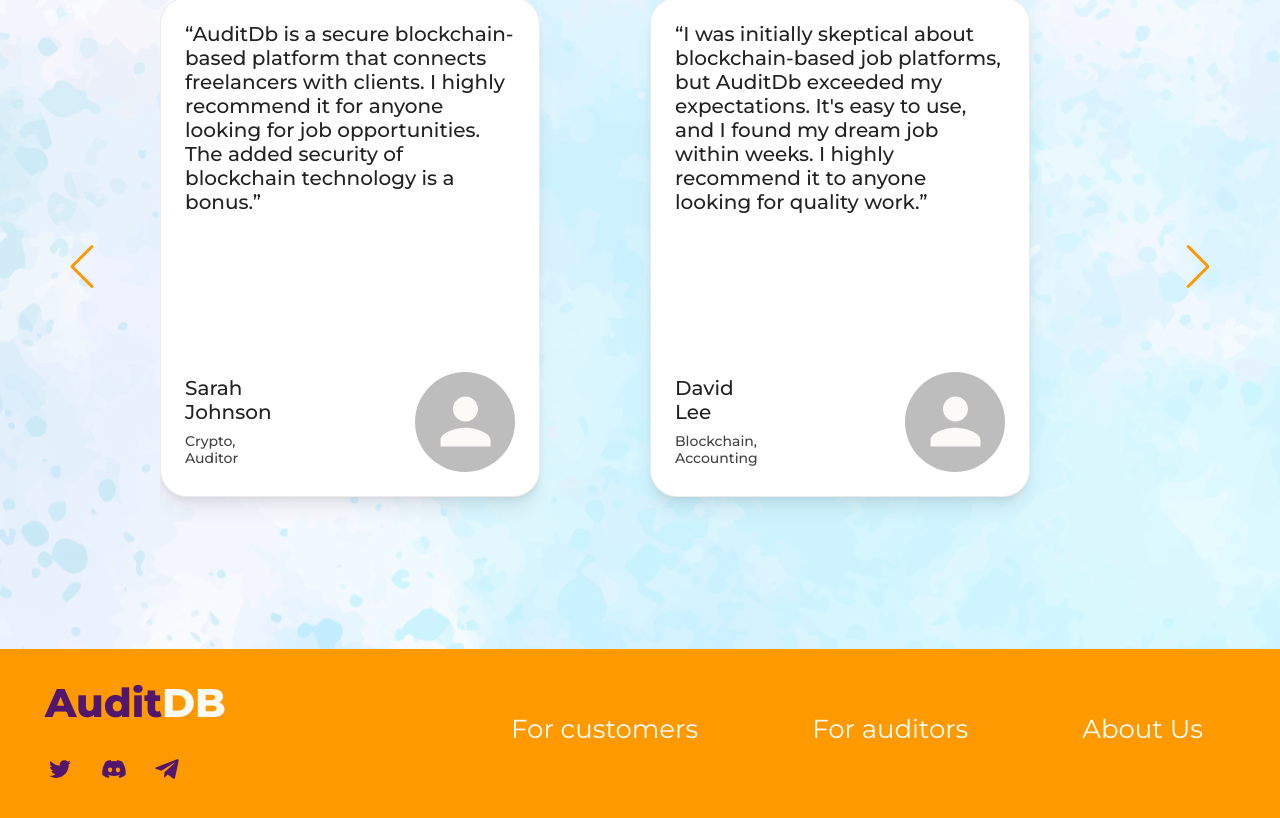
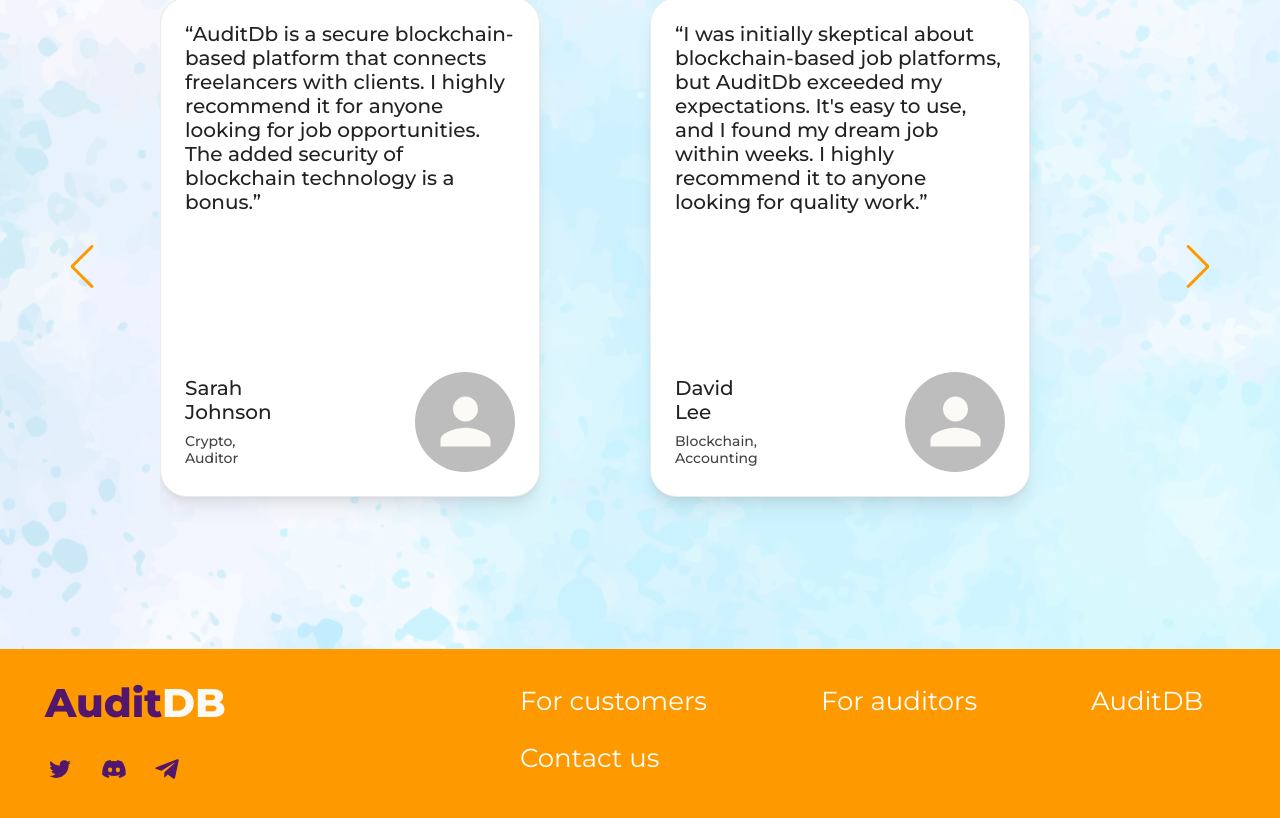
Before and after one commit to auditdbio/audit-web, a React (Vite) app: page / in a window 1280 px wide. Shown: the part 1515-2333 px from the top of the page. Built offline with nearby package versions, Linux system fonts and the light colour scheme; no server answers.

Commit message:
added pages of audit db contact us faq

```diff
--- a/src/components/footer/Footer.jsx
+++ b/src/components/footer/Footer.jsx
@@ -174,18 +174,20 @@ const pages = [
 	// 	id: 3,
 	// 	name: "Product",
 	// },
+	{
+		id: 3,
+		name: "AuditDB",
+		path: "/audit-db",
+	},
+	{
+		id: 5,
+		name: "Contact us",
+		path: "/contact-us",
+	},
 	// {
-	// 	id: 4,
+	// 	id: 6,
 	// 	name: "About Us",
 	// },
-	// {
-	// 	id: 5,
-	// 	name: "Product",
-	// },
-	{
-		id: 6,
-		name: "About Us",
-	},
 ];
 
 export default Footer;
```
